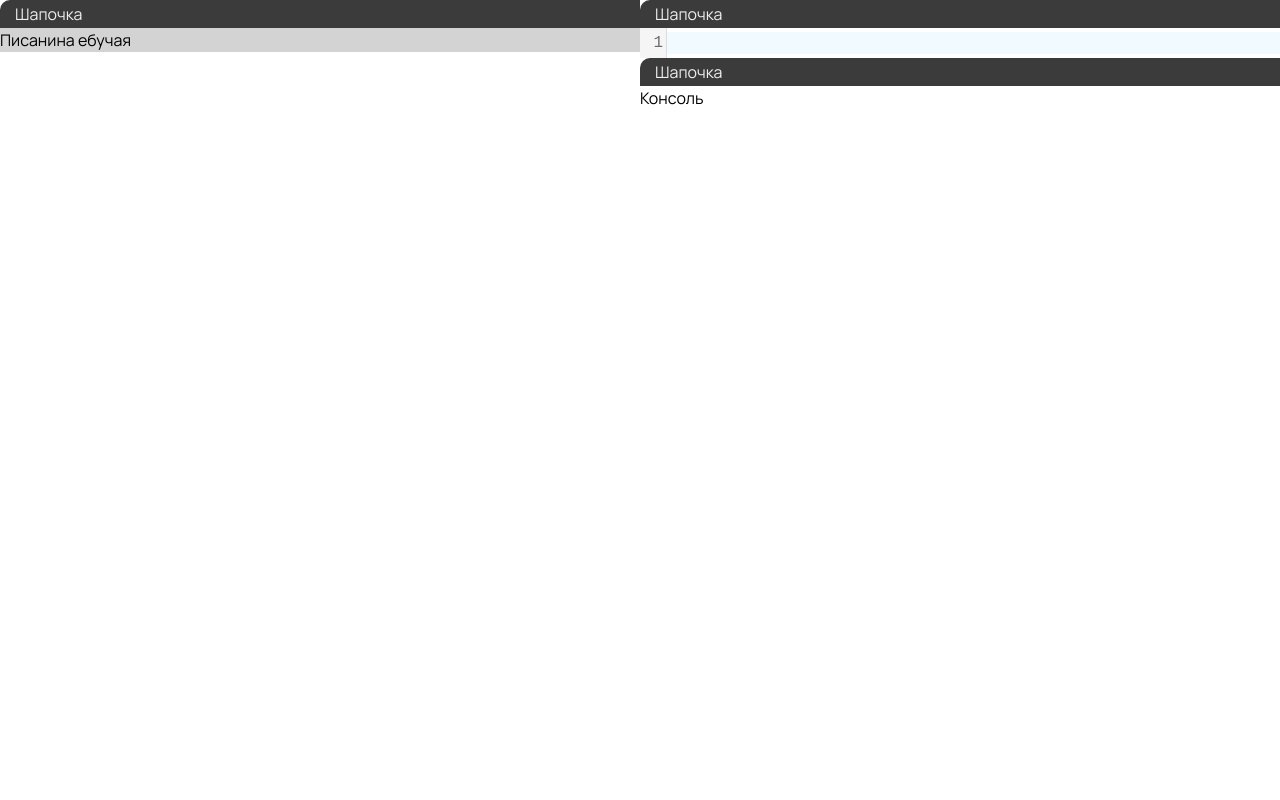
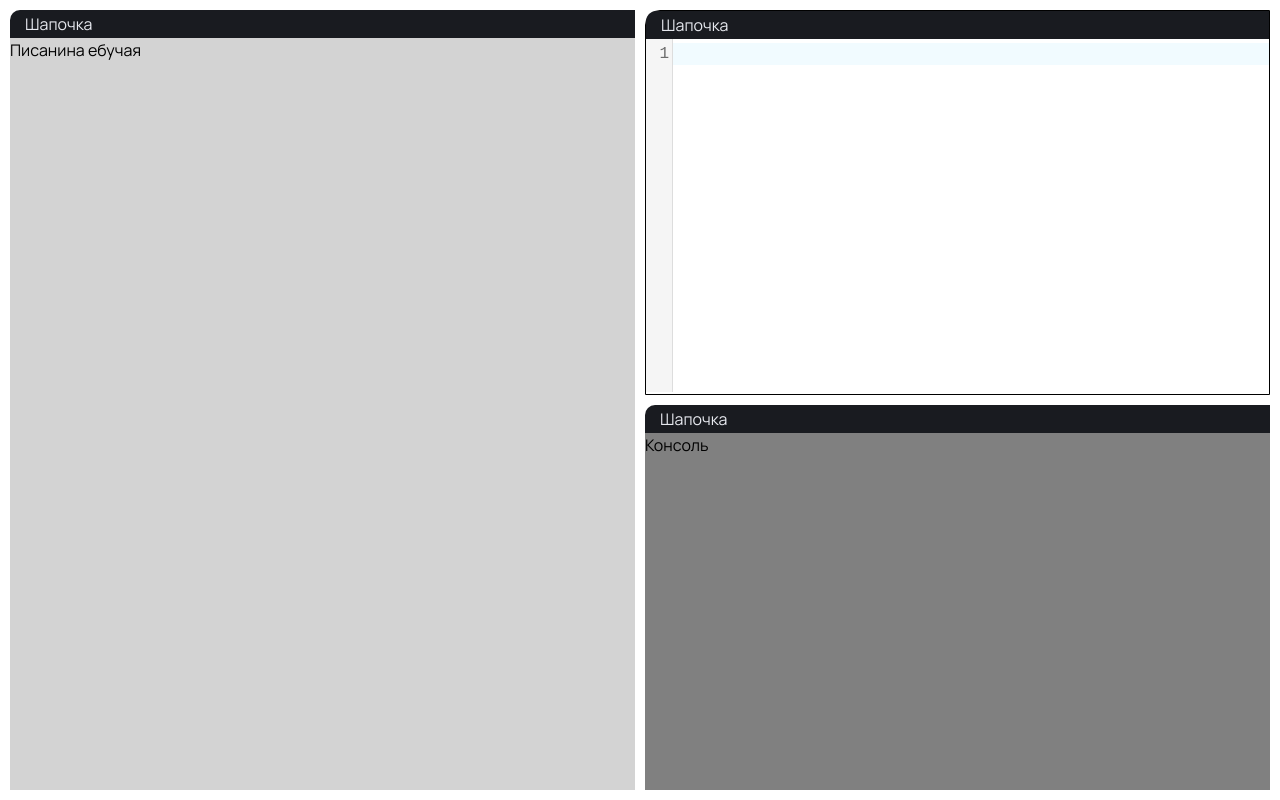
Before and after one commit to grekovpavel019/CodeDuel, a React (Vite) app in the folder frontend/: page / in a window 1280 px wide. Built offline with nearby package versions, Linux system fonts and the light colour scheme.

Commit message:
styles: configure scrollbar behaviour

```diff
--- a/frontend/src/app/styles/variables.scss
+++ b/frontend/src/app/styles/variables.scss
@@ -1,56 +1,72 @@
 :root {
     /* Typography */
-    --font-body: 'Manrope', sans-serif; // Основной текст
-    --font-heading: 'Cormorant Garamond', serif; // Заголовки
-    --font-code: 'JetBrains Mono', monospace; // Код
+    --font-body: 'Manrope', sans-serif;
+    --font-heading: 'Cormorant Garamond', serif;
+    --font-code: 'JetBrains Mono', monospace;
 
-    /* Page */
-    --bg-page: #141414; // Фон приложения
-
-    /* Surfaces */
-    --bg-surface: #282828; // Основные панели
-    --bg-surface-raised: #303030; // Приподнятые элементы
-    --bg-surface-hover: #383838; // Hover элементов
-    --bg-code: #202020; // Редактор кода
-    --bg-console: #202020; // Консоль
+    /* Base Surfaces */
+    --bg-page: #0d0e11;
+    --bg-surface: #16181d;
+    --bg-surface-raised: #1f232b;
+    --bg-surface-hover: #232736;
+    --bg-code: #121417;
+    --bg-console: #090a0e;
 
     /* Title Bar */
-    --bg-title-bar: #3b3b3b;; // Шапки панелей
-    --title-bar-accent: #d8a84e; // Акцент шапки
+    --bg-title-bar: #191b20;
+    --title-bar-accent: #3b82f6;
 
     /* Borders */
-    --border-subtle: #3a3a3a; // Слабая граница
-    --border-default: #464646; // Обычная граница
-    --border-strong: #555555; // Выраженная граница
+    --border-subtle: #232730;
+    --border-default: #2d323e;
+    --border-strong: #3d4357;
 
     /* Text */
-    --text-primary: #eeeeee; // Основной текст
-    --text-secondary: #b5b5b5; // Вторичный текст
-    --text-muted: #8a8a8e; // Приглушённый текст
-    --text-disabled: #626262; // Неактивный текст
+    --text-primary: #e6e8ee;
+    --text-secondary: #949ba8;
+    --text-muted: #5c6370;
+    --text-disabled: #414654;
 
-    /* Accent */
-    --accent: #d8a84e; // Основной акцент
-    --accent-hover: #e5bb69; // Акцент при наведении
-    --accent-muted: #8f743d; // Приглушённый акцент
+    /* Accent & Brand */
+    --accent: #3b82f6;
+    --accent-hover: #60a5fa;
+    --accent-muted: rgba(59, 130, 246, 0.15);
 
-    /* Status */
-    --success: #2fbf71; // Успех
-    --warning: #ffa116; // Предупреждение
-    --error: #ec4c56; // Ошибка
-    --info: #4d90fe; // Информация
+    /* 1v1 Arena Mechanics */
+    --player-you: #10b981;
+    --player-you-bg: rgba(16, 185, 129, 0.1);
+
+    --player-opponent: #f43f5e;
+    --player-opponent-bg: rgba(244, 63, 94, 0.1);
+
+    --duel-win: #10b981;
+    --duel-loss: #f43f5e;
+    --duel-tie: #f59e0b;
+
+    /* Statuses */
+    --success: #10b981;
+    --warning: #f59e0b;
+    --error: #f43f5e;
+    --info: #3b82f6;
+
+    /* CodeMirror Theme Overrides */
+    --cm-gutter-bg: var(--bg-surface);
+    --cm-gutter-text: var(--text-muted);
+    --cm-active-line: var(--bg-surface-raised);
+    --cm-cursor: var(--accent);
+    --cm-selection: rgba(59, 130, 246, 0.25);
 
     /* Radius */
-    --radius-sm: 4px; // Маленькое скругление
-    --radius-md: 6px; // Среднее скругление
-    --radius-lg: 10px; // Большое скругление
+    --radius-sm: 4px;
+    --radius-md: 8px;
+    --radius-lg: 12px;
 
     /* Shadows */
-    --shadow-sm: 0 2px 6px rgb(0 0 0 / 25%); // Маленькая тень
-    --shadow-md: 0 6px 18px rgb(0 0 0 / 30%); // Большая тень
+    --shadow-sm: 0 2px 6px rgba(0, 0, 0, 0.3);
+    --shadow-md: 0 6px 18px rgba(0, 0, 0, 0.4);
 
     /* Layout */
-    --header-height: 56px; // Высота основной шапки
-    --sidebar-width: 320px; // Ширина боковой панели
-    --title-bar-height: 38px; // Высота шапок панелей
+    --header-height: 56px;
+    --sidebar-width: 320px;
+    --title-bar-height: 40px;
 }
--- a/frontend/src/pages/CodePage/CodePage.module.scss
+++ b/frontend/src/pages/CodePage/CodePage.module.scss
@@ -1,11 +1,35 @@
 .challengeWorkspace {
+    height: 100vh;
+
+    padding: 10px;
+
     display: grid;
 
     grid-template-rows: 1fr 1fr;
     grid-template-columns: 1fr 1fr;
+    gap: 10px;
 
     grid-template-areas:
-        "taskPanel codeEditorPanel"
-        "taskPanel consolePanel"
+        "task code"
+        "task console"
     ;
 }
+
+.taskPanelArea {
+    grid-area: task;
+}
+
+.codeEditorPanelArea {
+    grid-area: code;
+}
+
+.consolePanelArea {
+    grid-area: console;
+}
+
+.taskPanelArea,
+.codeEditorPanelArea,
+.consolePanelArea {
+    min-width: 0;
+    min-height: 0;
+}
--- a/frontend/src/pages/CodePage/CodePage.tsx
+++ b/frontend/src/pages/CodePage/CodePage.tsx
@@ -1,6 +1,6 @@
 import React, { type FC } from "react";
 
-import Console from "@widgets/ConsolePanel";
+import ConsolePanel from "@widgets/ConsolePanel";
 import CodeEditorPanel from "@widgets/CodeEditorPanel";
 import TaskPanel from "@widgets/TaskPanel";
 
@@ -8,12 +8,20 @@ import styles from "./CodePage.module.scss"
 
 const CodePage: FC = (): React.JSX.Element => {
     return (
-        <main
-            className={styles.challengeWorkspace}
-        >
-            <TaskPanel />
-            <CodeEditorPanel />
-            <Console />
+
+
+        <main className={styles.challengeWorkspace}>
+            <div className={styles.taskPanelArea}>
+                <TaskPanel />
+            </div>
+
+            <div className={styles.codeEditorPanelArea}>
+                <CodeEditorPanel />
+            </div>
+
+            <div className={styles.consolePanelArea}>
+                <ConsolePanel />
+            </div>
         </main>
     );
 };
--- a/frontend/src/shared/components/code-editor/ui/CodeEditor.module.scss
+++ b/frontend/src/shared/components/code-editor/ui/CodeEditor.module.scss
@@ -1,10 +1,15 @@
 .editor {
-    flex: 1;
 
-    overflow-y: auto;
+    width: 100%;
+    height: calc(100% - 30px);
 
     :global(.cm-focused) {
         outline: none;
+    }
+
+    :global(.cm-editor) {
+        width: 100%;
+        height: 100%;
     }
 
     :global(.cm-gutters) {
--- a/frontend/src/widgets/CodeEditorPanel/CodeEditorPanel.module.scss
+++ b/frontend/src/widgets/CodeEditorPanel/CodeEditorPanel.module.scss
@@ -1,3 +1,7 @@
 .codeEditorPanel {
-    grid-area: codeEditorPanel;
+    width: 100%;
+    height: 100%;
+
+    border: 1px solid black;
+    border-radius: 15px 0 0 0;
 }
--- a/frontend/src/widgets/CodeEditorPanel/CodeEditorPanel.tsx
+++ b/frontend/src/widgets/CodeEditorPanel/CodeEditorPanel.tsx
@@ -11,9 +11,8 @@ const CodeEditorPanel: FC = (): React.JSX.Element => {
             className={styles.codeEditorPanel}
         >
             <TitleBar />
-            <CodeEditor
-                casualMode={false}
-            />
+
+            <CodeEditor casualMode={false} />
         </div>
     );
 };
--- a/frontend/src/widgets/ConsolePanel/ConsolePanel.module.scss
+++ b/frontend/src/widgets/ConsolePanel/ConsolePanel.module.scss
@@ -1,3 +1,12 @@
 .consolePanel {
-    grid-area: consolePanel;
+    height: 100%;
+
+    display: flex;
+    flex-direction: column;
 }
+
+.console {
+    background-color: gray;
+
+    flex: 1;
+}
--- a/frontend/src/widgets/TaskPanel/TaskPanel.module.scss
+++ b/frontend/src/widgets/TaskPanel/TaskPanel.module.scss
@@ -1,3 +1,6 @@
 .taskPanel {
-    grid-area: taskPanel;
+    height: 100%;
+
+    display: flex;
+    flex-direction: column;
 }
```
Also changed, not shown: frontend/src/shared/components/code-editor/config/editorExtensions.ts (line endings or trailing spaces).
